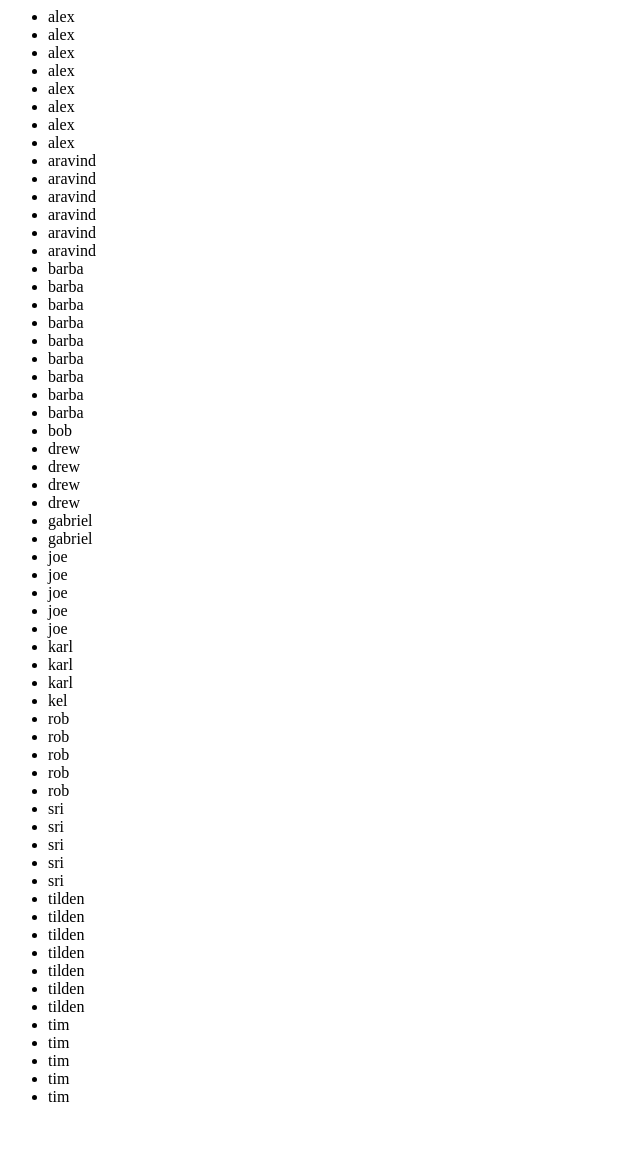
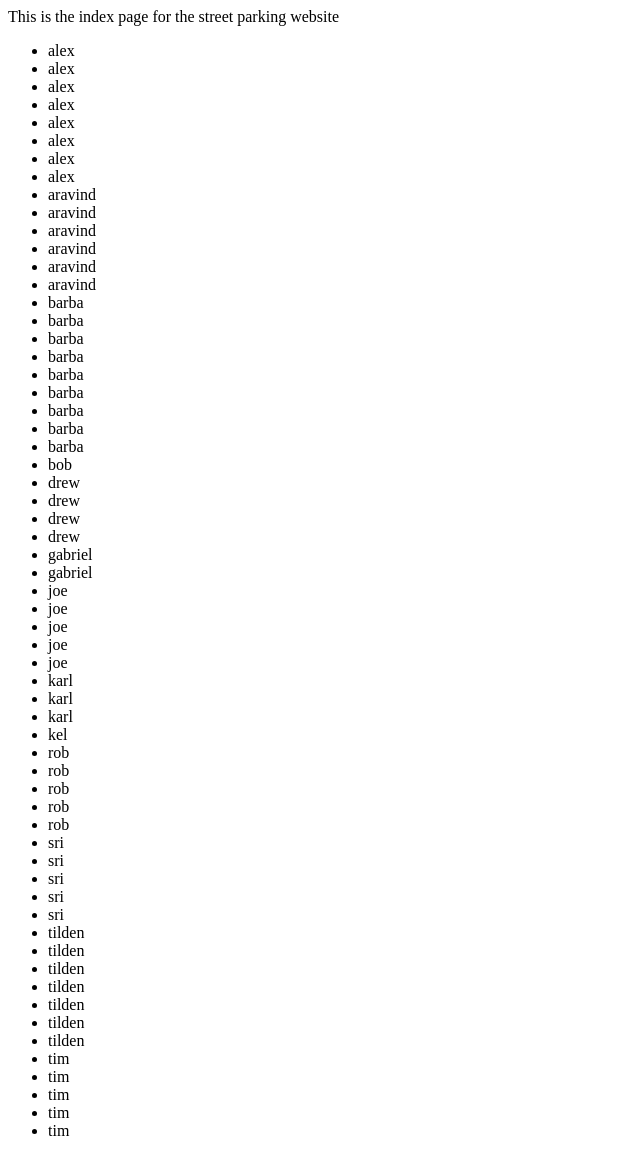
Before and after one commit to kirakrishnan/hackital2019, a Django app: page /streetparking/ in a window 1280 px wide. Shown: the whole page, without its empty margins (0-640 px from the left). Before the commit the page ends 1102 px from the top, so only its background shows below. Run offline with Django 3.2, Linux system fonts and the light colour scheme; data comes from the database, SQL or seed files in the repository.

Commit message:
adding a note to index html

```diff
--- a/streetparking/templates/streetparking/index.html
+++ b/streetparking/templates/streetparking/index.html
@@ -1,3 +1,5 @@
+This is the index page for the street parking website
+
 {% if user_list %}
     <ul>
     {% for user in user_list %}
```
